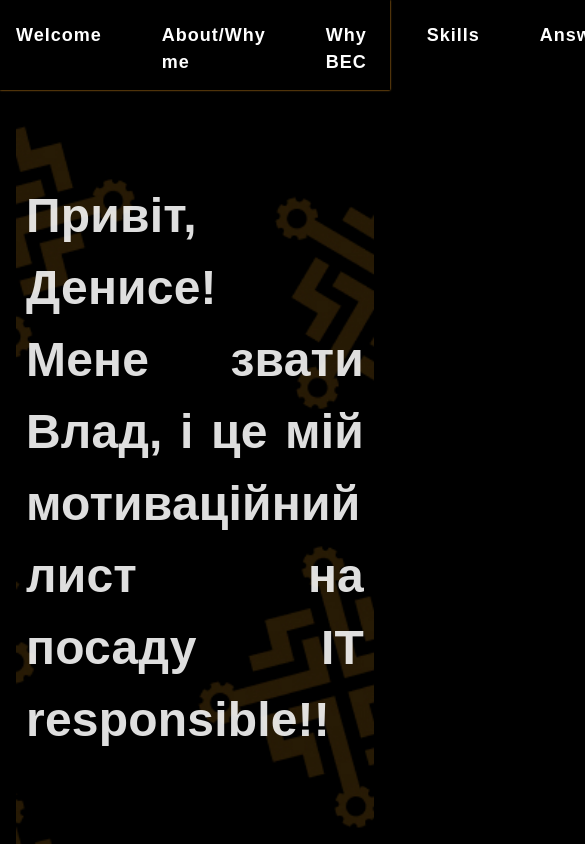
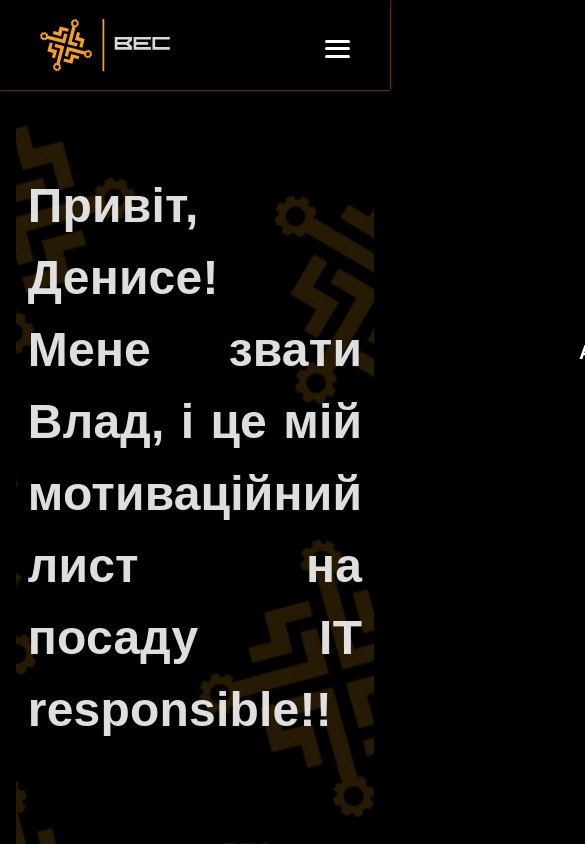
Before and after one commit to Vladpru/MotyvashkaBec, a React (Vite) app: page / in a window 390 px wide. Shown: the top 844 px of the page, 585 px wide, since content can reach past the window. Built offline with nearby package versions, Linux system fonts and the light colour scheme.

Commit message:
made couple adaptive changes

```diff
--- a/src/components/About.css
+++ b/src/components/About.css
@@ -85,3 +85,18 @@
 .ref_about_point {
     scroll-margin-top: 100px;
 }
+
+@media (max-width: 1000px) {
+    .about_top_left {
+        padding: 0 20px;
+    }
+    .about_me_img {
+        display: none;
+    }
+    .about_me_top {
+        justify-content: center;
+    }
+    .about_me_text {
+        padding: 0 20px;
+    }
+}
--- a/src/components/About.jsx
+++ b/src/components/About.jsx
@@ -15,7 +15,7 @@
             <div className="about_me">
                 <div className="about_me_top">
                     <div className="about_me_left">
-                        <h1 className="about_me_title">
+                        <h1 className="about_me_title title">
                             Хто я?
                         </h1>
                         <p className="about_me_text">
@@ -39,7 +39,7 @@
                     </div>
                 </div>
                 <div className="about_me_bottom">
-                    <h1 className="bottom_title">
+                    <h1 className="bottom_title title">
                         Чому я?
                     </h1>
                     <ul className="bottom_pros">
--- a/src/components/Answers.css
+++ b/src/components/Answers.css
@@ -51,3 +51,44 @@
 .swiper-button-prev:hover {
   color: #fff;
 }
+
+@media (max-width: 990px) {
+    .answers_swiper {
+        padding: 0 30px;
+    }
+    .answers_card {
+        max-width: 750px;
+    }
+    .title {
+        font-size: 45px;
+    }
+    .answers_card_text {
+        font-size: 20px;
+    }
+}
+
+@media (max-width: 800px) {
+    .answers_swiper {
+        height: 450px;
+    }
+    .title {
+        font-size: 42px;
+    }
+    .answers_card_text {
+        font-size: 20px;
+    }
+}
+@media (max-width: 500px) {
+    .title {
+        font-size: 38px;
+    }
+}
+@media (max-width: 450px) {
+    .answers {
+        margin-top: 90px;
+        margin-bottom: 90px;
+    }
+    .answers_title {
+        margin-bottom: 80px;
+    }
+}
--- a/src/components/Answers.jsx
+++ b/src/components/Answers.jsx
@@ -11,7 +11,7 @@ export const Answers = forwardRef((props, ref) => (
     <div className="answers_swiper">
       <Swiper
         modules={[Navigation]}
-        spaceBetween={0}
+        spaceBetween={10}
         slidesPerView={1}
         loop={true}
         navigation={{
@@ -19,7 +19,7 @@ export const Answers = forwardRef((props, ref) => (
             prevEl: '.swiper-button-prev',
         }}
         onSlideChange={() => console.log('answer slide change')}
-        className="swiper"
+        className="swiper_ans"
       >
         <SwiperSlide className="answers_slide">
           <div className="answers_card">
--- a/src/components/Footer.css
+++ b/src/components/Footer.css
@@ -9,3 +9,11 @@
 .footer_text span {
     text-transform: uppercase;
 }
+
+@media (max-width: 800px) {
+    .footer {
+        margin-top: 10px;
+    }
+
+
+}
--- a/src/components/Header.css
+++ b/src/components/Header.css
@@ -7,6 +7,7 @@
     height: 90px;
     background-color: #000;
     box-shadow: 0px 0px 2px #F5A020;
+    min-height: 70px;
 }
 
 .topref {
@@ -20,7 +21,7 @@
     width: 100%;
     max-width: 1380px;
     margin: 0 auto;
-    padding: 0 16px;
+    padding: 0 40px;
 }
 
 .navbar {
@@ -80,3 +81,76 @@
 .menu_elem a:hover::after {
     transform: scaleX(1);
 }
+
+/* ------------------------- */
+/* Burger styles */
+.burger {
+    display: none;
+    flex-direction: column;
+    justify-content: space-between;
+    width: 25px;
+    height: 18px;
+    cursor: pointer;
+    z-index: 11;
+}
+.burger span {
+    display: block;
+    height: 3px;
+    background: #fff;
+    border-radius: 2px;
+    transition: 0.3s;
+}
+
+.burger.open span:nth-child(1) {
+    transform: rotate(45deg) translate(5px, 5px);
+}
+.burger.open span:nth-child(2) {
+    opacity: 0;
+}
+.burger.open span:nth-child(3) {
+    transform: rotate(-45deg) translate(6px, -6px);
+}
+
+/* Responsive side menu */
+@media (max-width: 1000px) {
+    .burger {
+        display: flex;
+    }
+
+    .menu {
+        position: fixed;
+        top: 0;
+        right: -100%;
+        height: 100vh;
+        width: 250px;
+        background-color: #000;
+        flex-direction: column;
+        justify-content: center;
+        align-items: center;
+        gap: 40px;
+        padding: 20px;
+        font-size: 20px;
+        transition: right 0.3s ease-in-out;
+        z-index: 10;
+    }
+
+    .menu.menu_open {
+        right: 0;
+    }
+}
+
+@media (max-width: 800px) {
+    .top_left_title  {
+        font-size: 44px;
+    }
+}
+@media (max-width: 600px) {
+    .top_left_title  {
+        font-size: 42px;
+    }
+}
+@media (max-width: 550px) {
+    .top_left_title  {
+        font-size: 34px;
+    }
+}
--- a/src/components/Header.jsx
+++ b/src/components/Header.jsx
@@ -1,41 +1,50 @@
 import'./Header.css';
+import { useState } from 'react';
 
 export const Header = ({ scrollToSection, refs }) => {
+
+    const [menuOpen, setMenuOpen] = useState(false);
+
+    const handleMenu = () => {
+        setMenuOpen(!menuOpen);
+    }
+
+    const handleMenuClick = (ref) => {
+        scrollToSection(ref);
+        setMenuOpen(false); // Закриває меню після кліку
+    };
 
     return (
         <div className="header_container">
             <header className="header">
                 <nav className="navbar">
                     <div className="logo">
-                        <a onClick={() => scrollToSection(refs.topRef)}>
+                        <a onClick={() => handleMenuClick(refs.topRef)}>
                             <img src="images/BEClogo2.svg" alt="logo" className="logo_img" />
                         </a>
                     </div>
-                    <ul className="menu">
+
+                    <div className={`burger ${menuOpen ? 'open' : ''}`} onClick={handleMenu}>
+                        <span></span>
+                        <span></span>
+                        <span></span>
+                    </div>
+
+                    <ul className={`menu ${menuOpen ? 'menu_open' : ''}`}>
                         <li className="menu_elem">
-                            <a onClick={() => scrollToSection(refs.topRef)}>
-                                Welcome
-                            </a>
+                            <a onClick={() => handleMenuClick(refs.topRef)}>Welcome</a>
                         </li>
                         <li className="menu_elem">
-                            <a onClick={() => scrollToSection(refs.aboutRef)}>
-                                About/Why me
-                            </a>
+                            <a onClick={() => handleMenuClick(refs.aboutRef)}>About/Why me</a>
                         </li>
                         <li className="menu_elem">
-                            <a onClick={() => scrollToSection(refs.whyRef)}>
-                                Why BEC
-                            </a>
+                            <a onClick={() => handleMenuClick(refs.whyRef)}>Why BEC</a>
                         </li>
                         <li className="menu_elem">
-                            <a onClick={() => scrollToSection(refs.skillsRef)}>
-                                Skills
-                            </a>
+                            <a onClick={() => handleMenuClick(refs.skillsRef)}>Skills</a>
                         </li>
                         <li className="menu_elem">
-                            <a onClick={() => scrollToSection(refs.answersRef)}>
-                                Answers
-                            </a>
+                            <a onClick={() => handleMenuClick(refs.answersRef)}>Answers</a>
                         </li>
                     </ul>
                 </nav>
--- a/src/components/Skills.css
+++ b/src/components/Skills.css
@@ -49,3 +49,49 @@
 .swiper-button-prev:hover {
   color: #fff;
 }
+
+@media (max-width: 1100px) {
+    .swiper-button-prev {
+        display: none;
+    }
+    .swiper-button-next {
+        display: none;
+    }
+}
+@media (max-width: 830px) {
+    .slide_card_img {
+        width: 150px;
+        height: 150px;
+    }
+
+}
+@media (max-width: 800px) {
+    .swiper_skl {
+        height: 250px;
+    }
+}
+@media (max-width: 700px) {
+    .slide_card_img {
+        width: 120px;
+        height: 120px;
+    }
+    .slide_card_img {
+        padding: 10px;
+    }
+
+}
+@media (max-width: 570px) {
+    .slide_card_img {
+        width: 100px;
+        height: 100px;
+    }
+    .skills {
+        margin-bottom: 40px;
+    }
+}
+@media (max-width: 490px) {
+    .slide_card_img {
+        width: 70px;
+        height: 70px;
+    }
+}
--- a/src/components/Skills.jsx
+++ b/src/components/Skills.jsx
@@ -34,7 +34,7 @@ export const Skills = forwardRef((props, ref) => (
           prevEl: '.swiper-button-prev',
         }}
         onSlideChange={() => console.log('skill slide change')}
-        className="swiper"
+        className="swiper_skl"
       >
         {skillsData.map((skill, index) => (
           <SwiperSlide key={index}>
```
